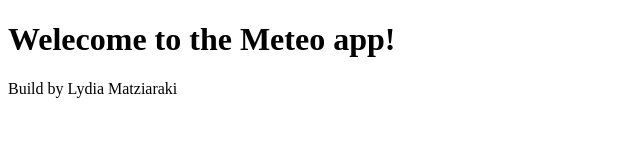
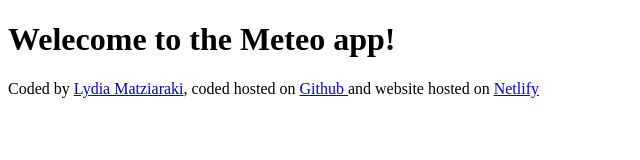
Before and after one commit to lydiamatz/Meteo, a plain HTML site: page index.html in a window 1280 px wide. Shown: the whole page, without its empty margins (0-640 px from the left). Drawn offline with Linux system fonts and the light colour scheme.

Commit message:
Added links to the footer

```diff
--- a/index.html
+++ b/index.html
@@ -7,6 +7,11 @@
   </head>
   <body>
     <h1>Welecome to the Meteo app!</h1>
-    <footer>Build by Lydia Matziaraki</footer>
+    <footer>
+      Coded by <a href="https://github.com/lydiamatz"> Lydia Matziaraki</a>,
+      coded hosted on
+      <a href="https://github.com/lydiamatz/Meteo.git"> Github </a> and website
+      hosted on <a href="https://meteo-app123.netlify.app">Netlify</a>
+    </footer>
   </body>
 </html>
```
